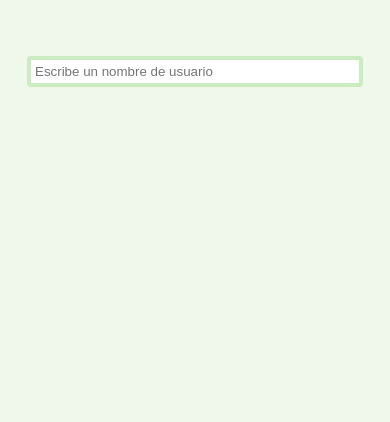
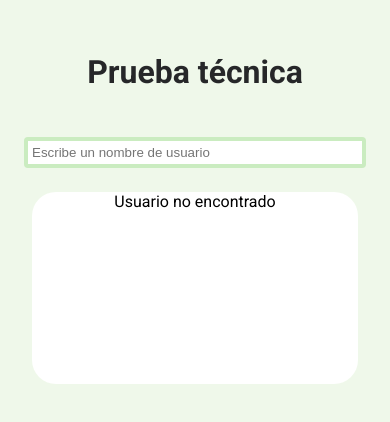
Before and after one commit to mmponce/prueba-tecnica, a website built with Vite: page index.html in a window 390 px wide. Built offline with nearby package versions, Linux system fonts and the light colour scheme.

Commit message:
added new styles and index modified

```diff
--- a/index.html
+++ b/index.html
@@ -3,13 +3,15 @@
   <head>
     <meta charset="UTF-8" />
     <link rel="icon" type="image/svg+xml" href="/typescript.svg" />
+    <link href="https://fonts.googleapis.com/css?family=Roboto:400,700&display=swap" rel="stylesheet">
     <meta name="viewport" content="width=device-width, initial-scale=1.0" />
     <title>Prueba técnica</title>
   </head>
   <body>
     <div id="app">
-      <input id="finder" is="find-user" type="text" placeholder="Escribe un nombre de usuario">
-      <custom-card></custom-card>
+      <h1>Prueba técnica</h3>
+      <input id="finder" is="search-input" type="text" placeholder="Escribe un nombre de usuario">
+      <info-card></info-card>
     </div>
     <script type="module" src="/src/main.ts"></script>
   </body>
--- a/src/main.ts
+++ b/src/main.ts
@@ -1,3 +1,4 @@
 import './style.css';
-import './web-components/card';
-import './web-components/input';
+import './web-components/loading-spinner';
+import './web-components/search-input';
+import './web-components/info-card';
--- a/src/style.css
+++ b/src/style.css
@@ -1,5 +1,7 @@
 html {
   background: rgb(239, 248, 234);
+  body {
+    font-family: 'Roboto', Arial, sans-serif;
     #app {
       display: flex;
       flex-direction: column;
@@ -7,11 +9,30 @@ html {
       gap: 1.5rem;
       padding: 3rem;
 
+      h1 {
+        color: #262729;
+      }
+
       input {
-      border: #71cc555e 4px solid;
-      border-radius: 4px;
-      padding: 4px;
+        border: #71cc555e 0.25rem solid;
+        border-radius: 0.25rem;
+        padding: 0.25rem;
         width: 20rem;
       }
     }
+
+    @media (max-width: 430px) {
+      #app {
+        padding: 1.5rem;
+        input {
+          width: 100%;
         }
+        info-card {
+          width: 100%;
+          --card-width: 100%;
+          --card-padding: 0;
+        }
+      }
+    }
+  }
+}
```
Also changed, not shown: .prettierrc.json. Lines whose indentation alone changed are shown as unchanged.
